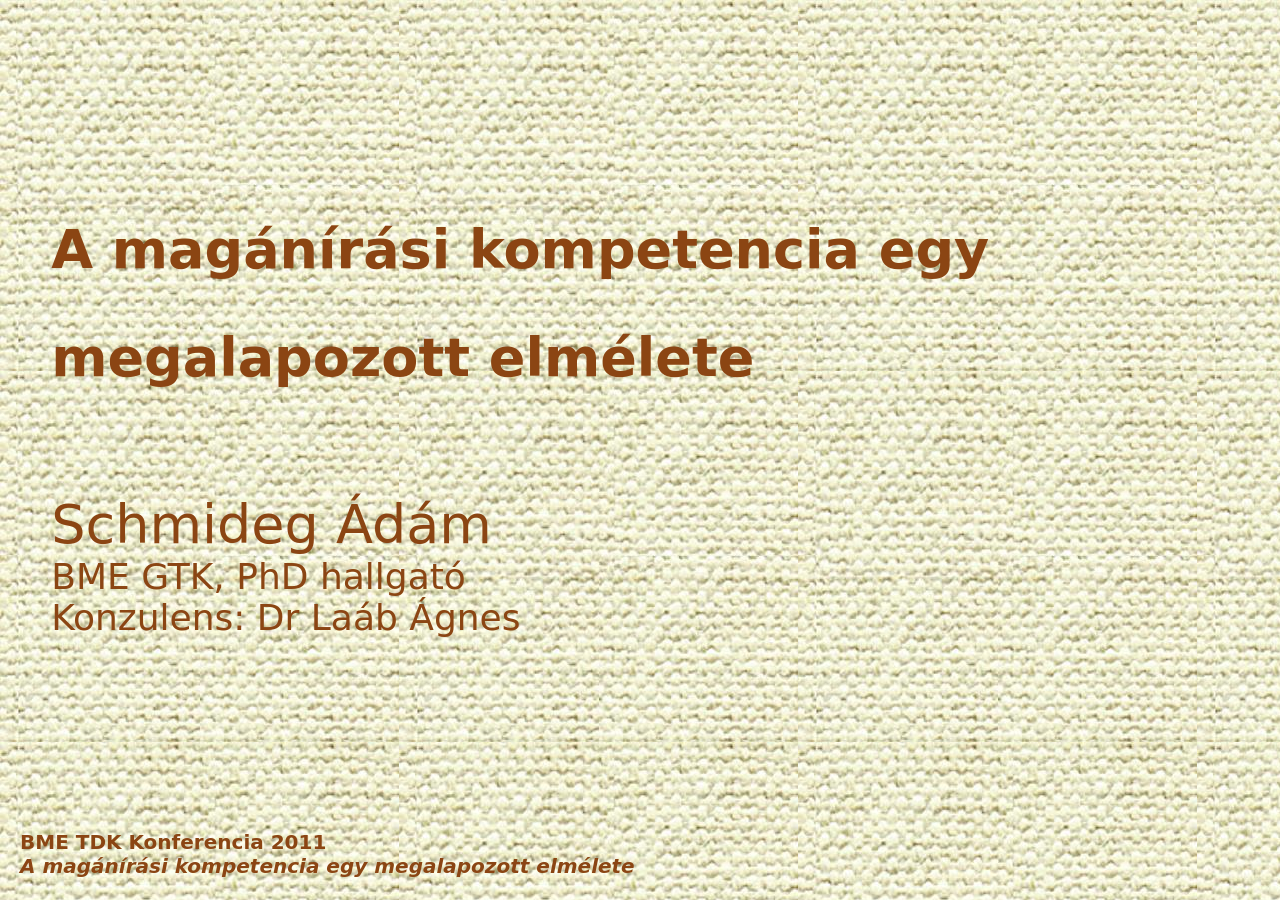
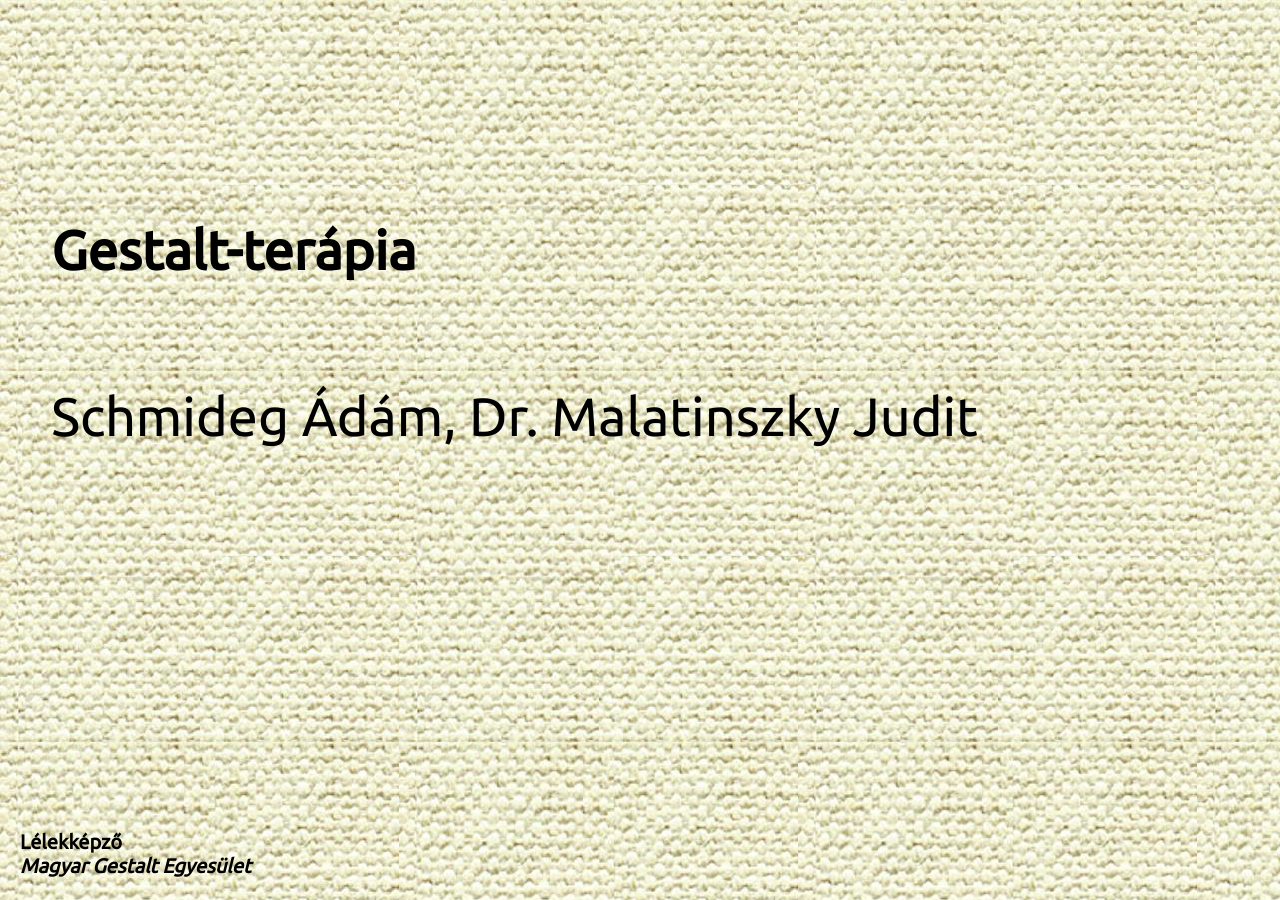
Before and after one commit to adamschmideg/adamschmideg.github.com, a Jekyll site: the page gestalt/kapszli2011/index.html, which Jekyll copies as it is, in a window 1280 px wide. Built offline with Jekyll 4.4.1, drawn with Linux system fonts in a browser that asks for light colours; some web fonts are replaced.

Commit message:
Alapok a Kapszli prezihez

```diff
--- a/gestalt/kapszli2011/index.html
+++ b/gestalt/kapszli2011/index.html
@@ -1,23 +1,14 @@
 <html xmlns="http://www.w3.org/1999/xhtml">
 
 <head>
-<title>Gestalt</title>
+<title>Gestalt-terápia</title>
 <meta http-equiv="Content-Type" content="text/html; charset=UTF-8" />
-<style type="text/css">
-@font-face {
-  font-family: 'Julee';
-  font-style: normal;
-  font-weight: normal;
-  src: url('ui/Julee.eot');
-  src: local('Julee'), url('ui/Julee.ttf') format('truetype');
-}
-</style>
 <!-- metadata -->
 <meta name="generator" content="S5" />
 <meta name="version" content="S5 1.1" />
-<meta name="presdate" content="20050728" />
+<meta name="presdate" content="20111108" />
 <meta name="author" content="Adam Schmideg" />
-<meta name="company" content="BME GTK" />
+<meta name="company" content="Magyar Gestalt Egyesület (MaG)" />
 <!-- configuration parameters -->
 <meta name="defaultView" content="slideshow" />
 <meta name="controlVis" content="hidden" />
@@ -36,8 +27,8 @@
 <div id="currentSlide"><!-- DO NOT EDIT --></div>
 <div id="header"></div>
 <div id="footer">
-<h1>BME TDK Konferencia 2011</h1>
-<h2>A magánírási kompetencia egy megalapozott elmélete</h2>
+<h1>Lélekképző</h1>
+<h2>Magyar Gestalt Egyesület</h2>
 </div>
 </div>
 
@@ -45,19 +36,18 @@
 <div class="presentation">
 
 <div class="slide">
-<h1>A magánírási kompetencia egy megalapozott elmélete</h1>
-<h3>Schmideg Ádám</h3>
-<h4>BME GTK, PhD hallgató<br/>Konzulens: Dr Laáb Ágnes</h4>
+<h1>Gestalt-terápia</h1>
+<h3>Schmideg Ádám, Dr. Malatinszky Judit</h3>
 </div>
 
 <div class="slide">
-<h1>Faszod</h1>
+<h1>Mi minden lesz?</h1>
 <ul>
-  <li>ggeci</li>
+  <li>gyakszi</li>
 </ul>
 <div class="handout">
 <ul>
-  <li>pöcs</li>
+  <li>majd megcsináljuk a gyakszit</li>
 </ul>
 </div>
 </div>
--- a/gestalt/kapszli2011/ui/pretty.css
+++ b/gestalt/kapszli2011/ui/pretty.css
@@ -1,7 +1,8 @@
 /* Following are the presentation styles -- edit away! */
+@import url(http://fonts.googleapis.com/css?family=Ubuntu&subset=latin,latin-ext);
 body {
-  font-family: 'Julee', 'Comic Sans MS';
-  color: SaddleBrown;
+  font-family: 'Ubuntu', sans-serif;
+  color: Black;
   background: #FFF url(../pics/bg.jpg) 0 0 repeat;
   font-size: 2em;
 }
```
